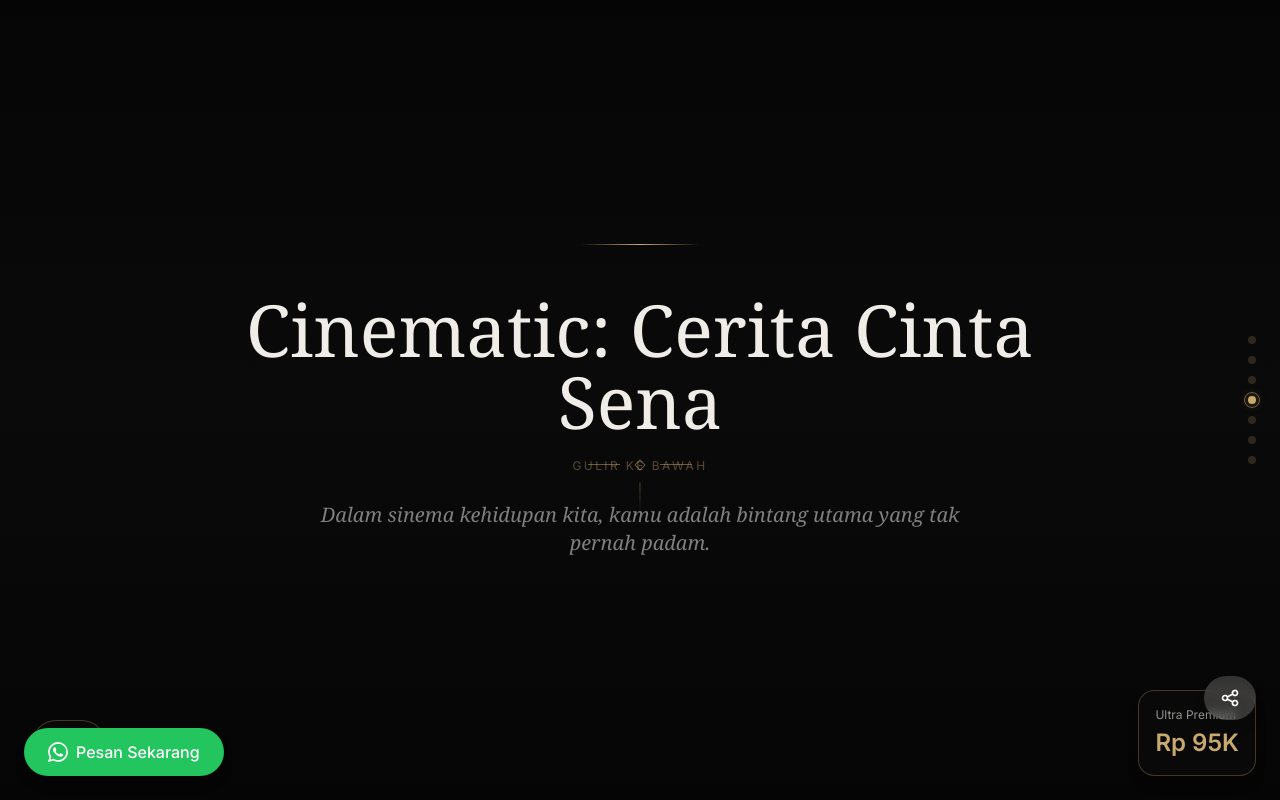
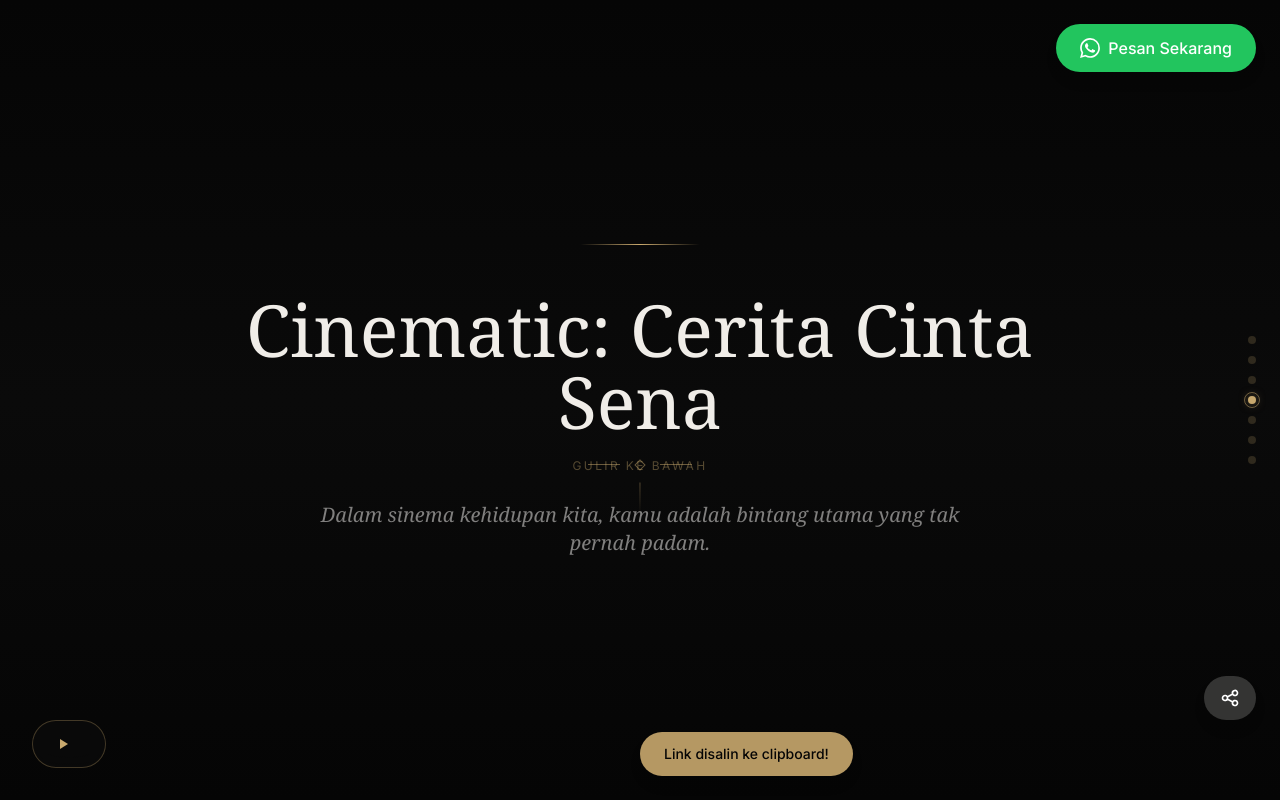
Before and after one commit to everletter-x/ultra-01-cinematic-letter, a Next.js app: page / in a window 1280 px wide. Both pictures are taken after a click on the button 1230 px from the left and 698 px from the top of the page. Shown: the top 800 px of the page. Built offline with nearby package versions, Linux system fonts and the light colour scheme; a web font is replaced by a local one.

Commit message:
Remove price, fix music, fix stale closures, add accessibility, toast notifications

```diff
--- a/pages/index.tsx
+++ b/pages/index.tsx
@@ -172,6 +172,7 @@ function ChapterSection({
                   <motion.img
                     src={photo}
                     alt={caption || 'Foto'}
+                    loading="lazy"
                     className="w-full max-w-md h-auto object-cover"
                     animate={{
                       scale: [1, 1.05, 1],
@@ -268,6 +269,7 @@ function PhotoSection({
                 <motion.img
                   src={photo}
                   alt={captions[i] || 'Foto'}
+                  loading="lazy"
                   className="w-full h-full object-cover"
                   animate={{
                     scale: [1, 1.08, 1],
@@ -567,6 +569,7 @@ export default function CinematicLetter() {
   const { config, loading, error } = useConfigLoader<Config>('/config.json');
   const [activeChapter, setActiveChapter] = useState(0);
   const [showContent, setShowContent] = useState(false);
+  const [toast, setToast] = useState<string | null>(null);
   const containerRef = useRef<HTMLDivElement>(null);
 
   useEffect(() => {
@@ -577,7 +580,11 @@ export default function CinematicLetter() {
   }, [loading, config]);
 
   useEffect(() => {
+    let rafId: number | null = null;
     const handleScroll = () => {
+      if (rafId) return;
+      rafId = requestAnimationFrame(() => {
+        rafId = null;
         if (!containerRef.current) return;
         const sections = containerRef.current.querySelectorAll('section');
         const scrollPosition = window.scrollY + window.innerHeight / 2;
@@ -590,10 +597,14 @@ export default function CinematicLetter() {
             setActiveChapter(index);
           }
         });
+      });
     };
 
-    window.addEventListener('scroll', handleScroll);
-    return () => window.removeEventListener('scroll', handleScroll);
+    window.addEventListener('scroll', handleScroll, { passive: true });
+    return () => {
+      window.removeEventListener('scroll', handleScroll);
+      if (rafId) cancelAnimationFrame(rafId);
+    };
   }, []);
 
   if (loading) return <LoadingScreen />;
@@ -601,7 +612,15 @@ export default function CinematicLetter() {
   if (error || !config) {
     return (
       <div className="min-h-screen bg-dark-luxury flex items-center justify-center">
-        <p className="text-rose">Gagal memuat konfigurasi</p>
+        <div className="text-center">
+          <p className="text-rose mb-4">Gagal memuat konfigurasi</p>
+          <button
+            onClick={() => window.location.reload()}
+            className="px-4 py-2 bg-gold-accent/20 text-gold-accent rounded-lg hover:bg-gold-accent/30 transition-colors"
+          >
+            Coba Lagi
+          </button>
+        </div>
       </div>
     );
   }
@@ -716,8 +735,8 @@ export default function CinematicLetter() {
                 chapter={chapter}
                 index={i}
                 total={config.chapters.length}
-                photo={config.photos[i]}
-                caption={config.captions[i]}
+                photo={i < config.photos.length ? config.photos[i] : undefined}
+                caption={i < config.captions.length ? config.captions[i] : undefined}
               />
             ))}
 
@@ -741,19 +760,13 @@ export default function CinematicLetter() {
               href="https://wa.me/6282320114535?text=Halo%2C%20saya%20tertarik%20dengan%20EverLetter%20Cinematic%20Letter!"
               target="_blank"
               rel="noopener noreferrer"
-              className="fixed bottom-6 left-6 z-50 bg-green-500 text-white px-6 py-3 rounded-full shadow-lg hover:bg-green-600 transition-colors flex items-center gap-2 font-medium"
+              className="fixed top-6 right-6 z-50 bg-green-500 text-white px-6 py-3 rounded-full shadow-lg hover:bg-green-600 transition-colors flex items-center gap-2 font-medium"
             >
               <svg className="w-5 h-5" fill="currentColor" viewBox="0 0 24 24">
                 <path d="M17.472 14.382c-.297-.149-1.758-.867-2.03-.967-.273-.099-.471-.148-.67.15-.197.297-.767.966-.94 1.164-.173.199-.347.223-.644.075-.297-.15-1.255-.463-2.39-1.475-.883-.788-1.48-1.761-1.653-2.059-.173-.297-.018-.458.13-.606.134-.133.298-.347.446-.52.149-.174.198-.298.298-.497.099-.198.05-.371-.025-.52-.075-.149-.669-1.612-.916-2.207-.242-.579-.487-.5-.669-.51-.173-.008-.371-.01-.57-.01-.198 0-.52.074-.792.372-.272.297-1.04 1.016-1.04 2.479 0 1.462 1.065 2.875 1.213 3.074.149.198 2.096 3.2 5.077 4.487.709.306 1.262.489 1.694.625.712.227 1.36.195 1.871.118.571-.085 1.758-.719 2.006-1.413.248-.694.248-1.289.173-1.413-.074-.124-.272-.198-.57-.347m-5.421 7.403h-.004a9.87 9.87 0 01-5.031-1.378l-.361-.214-3.741.982.998-3.648-.235-.374a9.86 9.86 0 01-1.51-5.26c.001-5.45 4.436-9.884 9.888-9.884 2.64 0 5.122 1.03 6.988 2.898a9.825 9.825 0 012.893 6.994c-.003 5.45-4.437 9.884-9.885 9.884m8.413-18.297A11.815 11.815 0 0012.05 0C5.495 0 .16 5.335.157 11.892c0 2.096.547 4.142 1.588 5.945L.057 24l6.305-1.654a11.882 11.882 0 005.683 1.448h.005c6.554 0 11.89-5.335 11.893-11.893a11.821 11.821 0 00-3.48-8.413z"/>
               </svg>
               Pesan Sekarang
             </a>
-
-            {/* Pricing Badge */}
-            <div className="fixed bottom-6 right-6 z-50 bg-dark-luxury/90 backdrop-blur-sm rounded-2xl p-4 shadow-lg border border-gold-accent/30">
-              <p className="text-elegant-white/60 text-xs mb-1">Ultra Premium</p>
-              <p className="text-2xl font-bold text-gold-accent">Rp 95K</p>
-            </div>
 
             {/* Share Button */}
             <button
@@ -766,7 +779,8 @@ export default function CinematicLetter() {
                   });
                 } else {
                   navigator.clipboard.writeText(window.location.href);
-                  alert('Link disalin ke clipboard!');
+                  setToast('Link disalin ke clipboard!');
+                  setTimeout(() => setToast(null), 3000);
                 }
               }}
               className="fixed bottom-20 right-6 z-50 bg-elegant-white/20 backdrop-blur-sm text-white px-4 py-3 rounded-full shadow-lg hover:bg-elegant-white/30 transition-colors flex items-center gap-2"
@@ -776,6 +790,20 @@ export default function CinematicLetter() {
                 <path strokeLinecap="round" strokeLinejoin="round" strokeWidth={2} d="M8.684 13.342C8.886 12.938 9 12.482 9 12c0-.482-.114-.938-.316-1.342m0 2.684a3 3 0 110-2.684m0 2.684l6.632 3.316m-6.632-6l6.632-3.316m0 0a3 3 0 105.367-2.684 3 3 0 00-5.367 2.684zm0 9.316a3 3 0 105.368 2.684 3 3 0 00-5.368-2.684z" />
               </svg>
             </button>
+
+            {/* Toast Notification */}
+            <AnimatePresence>
+              {toast && (
+                <motion.div
+                  initial={{ opacity: 0, y: 50 }}
+                  animate={{ opacity: 1, y: 0 }}
+                  exit={{ opacity: 0, y: 50 }}
+                  className="fixed bottom-6 left-1/2 -translate-x-1/2 z-[200] bg-gold-accent/90 text-deep-black px-6 py-3 rounded-full shadow-lg font-medium text-sm"
+                >
+                  {toast}
+                </motion.div>
+              )}
+            </AnimatePresence>
           </motion.div>
         )}
       </AnimatePresence>
```
Also changed, not shown: 2 other files (tests, documents, lock files or other folders). Lines whose indentation alone changed are shown as unchanged.
